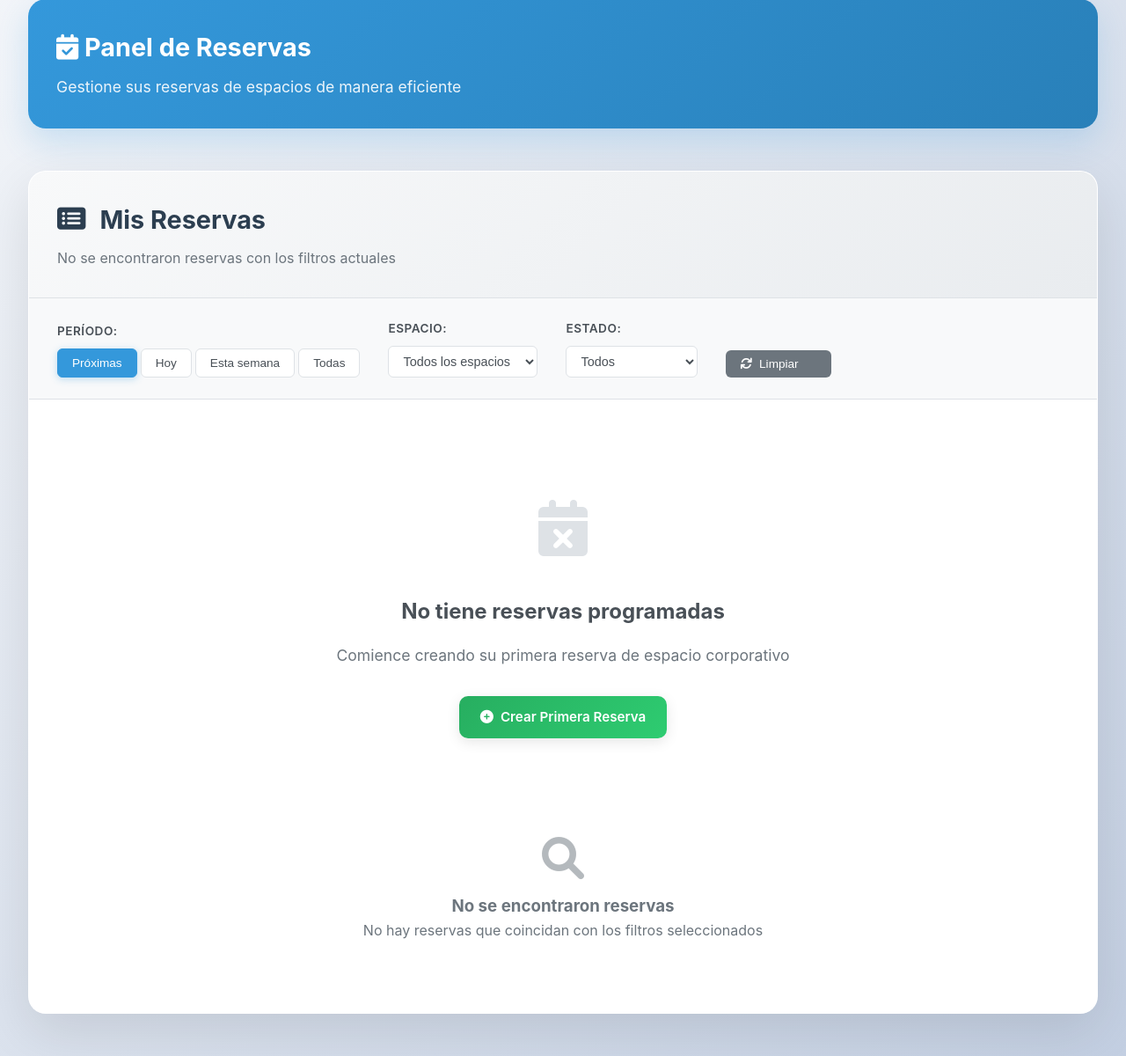
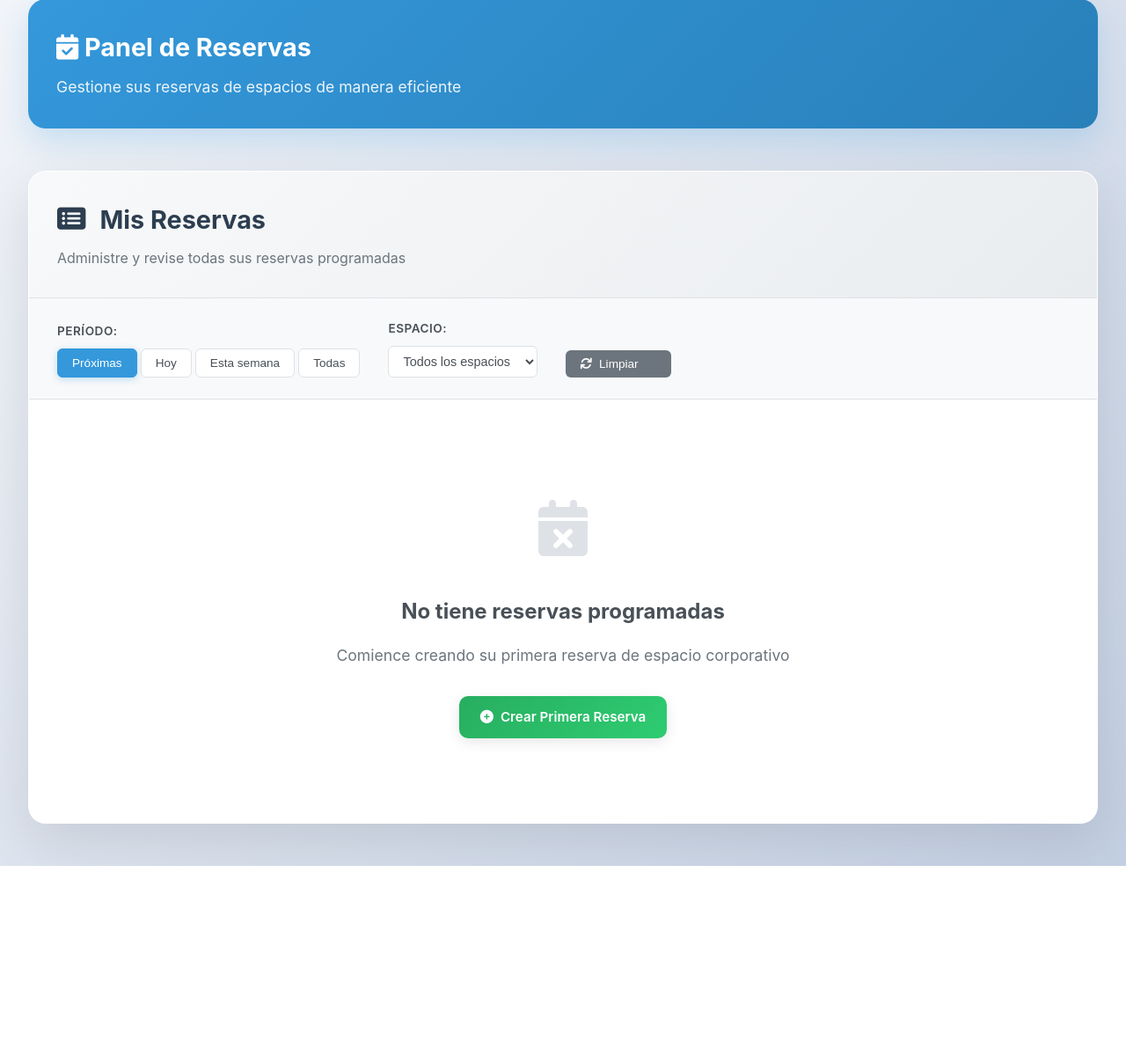
Before and after one commit to camilacarbajal07032013-dev/sistema_reservas_edificio, a Django app: template reservas/templates/reservas/mis_reservas.html in a window 1280 px wide. Shown: the part 161-1361 px from the top of the page at 88% size. After the commit the page ends 1145 px from the top, so only its background shows below. Run offline with Django 5.2, Linux system fonts and the light colour scheme; the template is opened without the code that fills it, so the values that code supplies are empty.

Commit message:
Update mis_reservas.html

```diff
--- a/reservas/templates/reservas/mis_reservas.html
+++ b/reservas/templates/reservas/mis_reservas.html
@@ -693,16 +693,6 @@
                     </div>
 
                     <div class="filter-group">
-                        <label for="statusFilter">Estado:</label>
-                        <select id="statusFilter" class="status-select">
-                            <option value="all">Todos</option>
-                            <option value="upcoming">Próximas</option>
-                            <option value="today">Solo hoy</option>
-                            <option value="completed">Completadas</option>
-                        </select>
-                    </div>
-
-                    <div class="filter-group">
                         <button class="btn-reset" onclick="resetFilters()">
                             <i class="fas fa-refresh"></i> Limpiar
                         </button>
```
